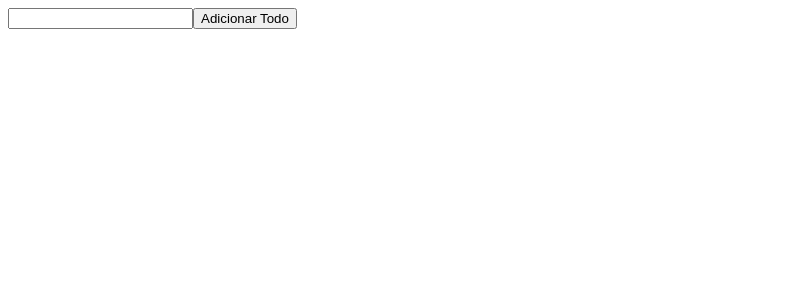
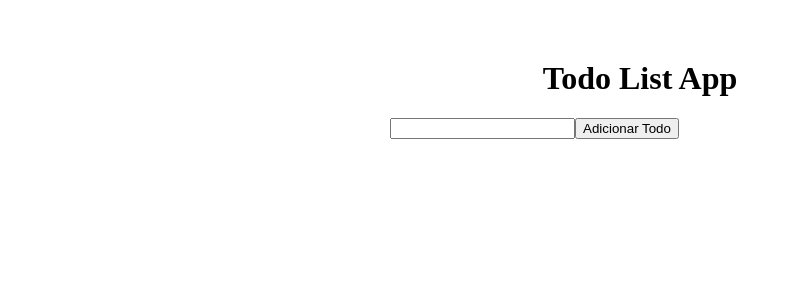
Before and after one commit to Marvin-Jorge/TodoList, a React (Create React App) app: page / in a window 1280 px wide. Shown: the top 300 px of the page, without its empty margins (0-791 px from the left). Built offline with nearby package versions, Linux system fonts and the light colour scheme.

Commit message:
estilisando todo feito

```diff
--- /dev/null
+++ b/src/components/TodoForm.css
@@ -0,0 +1,7 @@
+h1 {
+    text-align: center;
+  }
+  .Todo-App {
+    width: 500px;
+    margin: 60px auto;
+  }
--- a/src/components/TodoForm.js
+++ b/src/components/TodoForm.js
@@ -1,8 +1,9 @@
 import React from 'react'
-
+import './TodoForm.css';
 function TodoForm() {
   return (
     <div className="Todo-App">
+        <h1>Todo List App</h1>
     <form>
       <input type='text'/>
       <button type='onSubmit'>Adicionar Todo</button>
```
